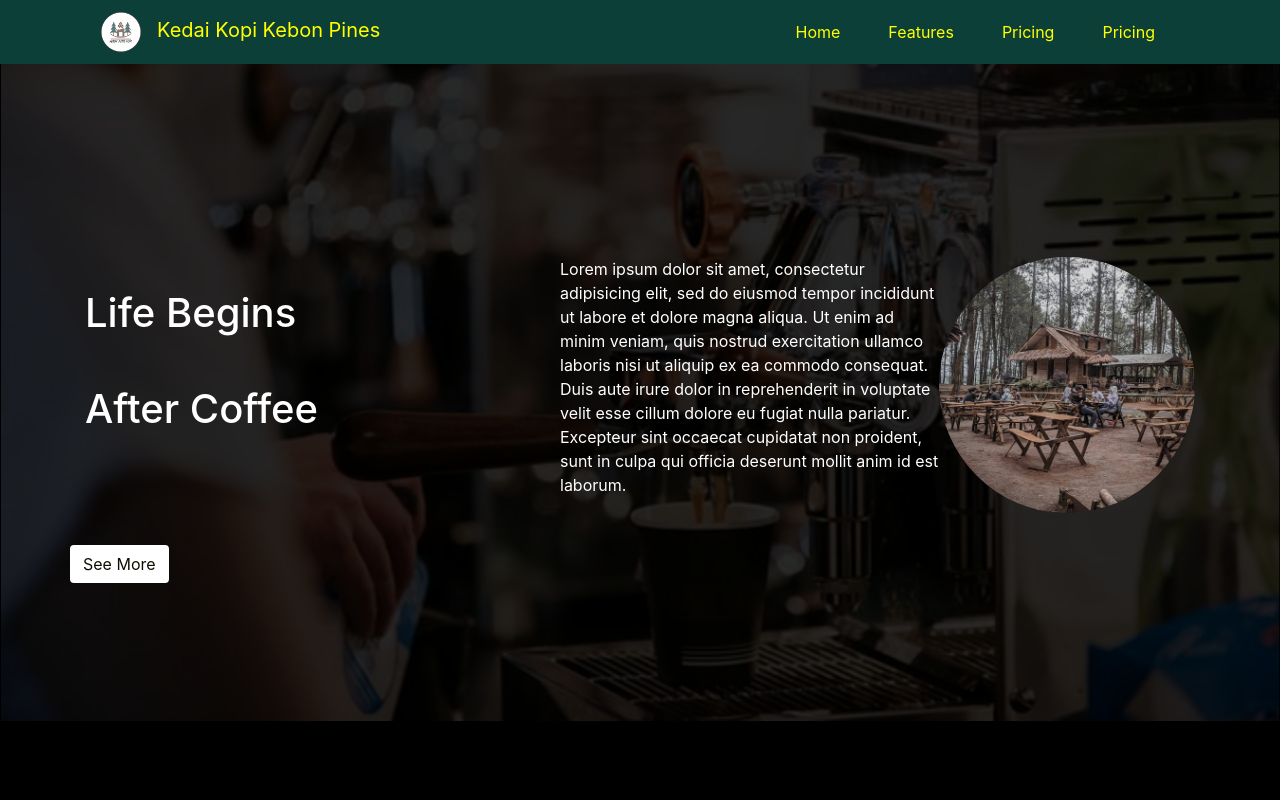
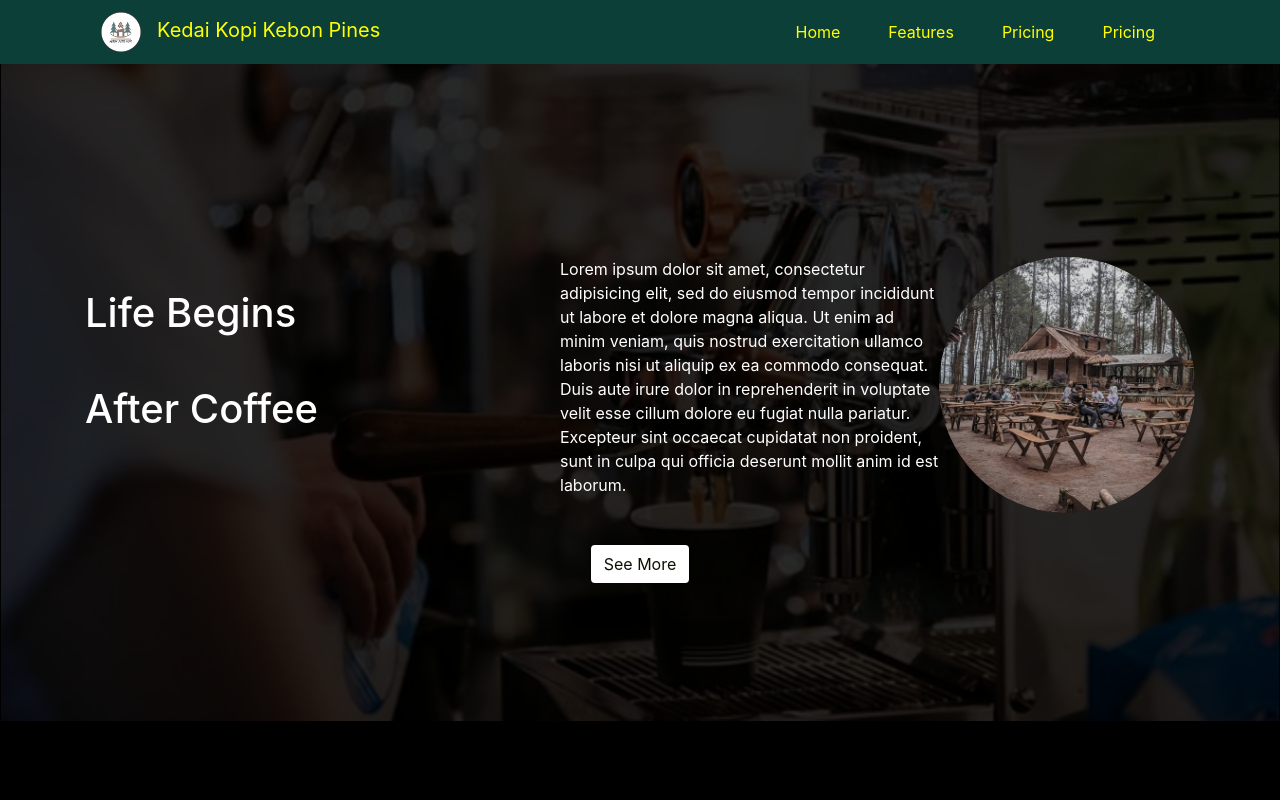
Before and after one commit to gisnaefde/Company-Profil-PinesKopi, a React (Create React App) app: page / in a window 1280 px wide. Shown: the top 800 px of the page. Built offline with nearby package versions, Linux system fonts and the light colour scheme.

Commit message:
Add Button In Hero

```diff
--- a/src/assets/scss/style.scss
+++ b/src/assets/scss/style.scss
@@ -93,6 +93,7 @@
             justify-content: center;
             border-radius: 50%;
         }
+    }
     button{
         color: #0f0f01;
         background-color: #ffffff;
@@ -102,7 +103,6 @@
         &:hover{
             background-color: #000000;
             color: #fdfdfd;
-            }
         }
     }
 
--- a/src/parts/Hero.js
+++ b/src/parts/Hero.js
@@ -8,7 +8,7 @@
         <section className="hero w-100">
             <div className="d-flex justify-content-center">
                 <div className="hero-content w-100 d-flex align-items-center container">
-                    <div className="row  ">
+                    <div className="row d-flex justify-content-center ">
                         <div className="col-12 col-md-5 d-flex align-items-center ">
                             <h1>Life Begins <br></br><br></br>
                                 After Coffee</h1>
@@ -22,11 +22,8 @@
                                 proident, sunt in culpa qui officia deserunt mollit anim id est laborum. </p>
                             <img src={Bg2} className="d-none d-md-block"></img>
                         </div>
-
                         <button className="btn "> See More </button>
-
                     </div>
-
                 </div>
             </div>
             <img src={Bg1} className="w-100"></img>
```
Lines whose indentation alone changed are shown as unchanged.
